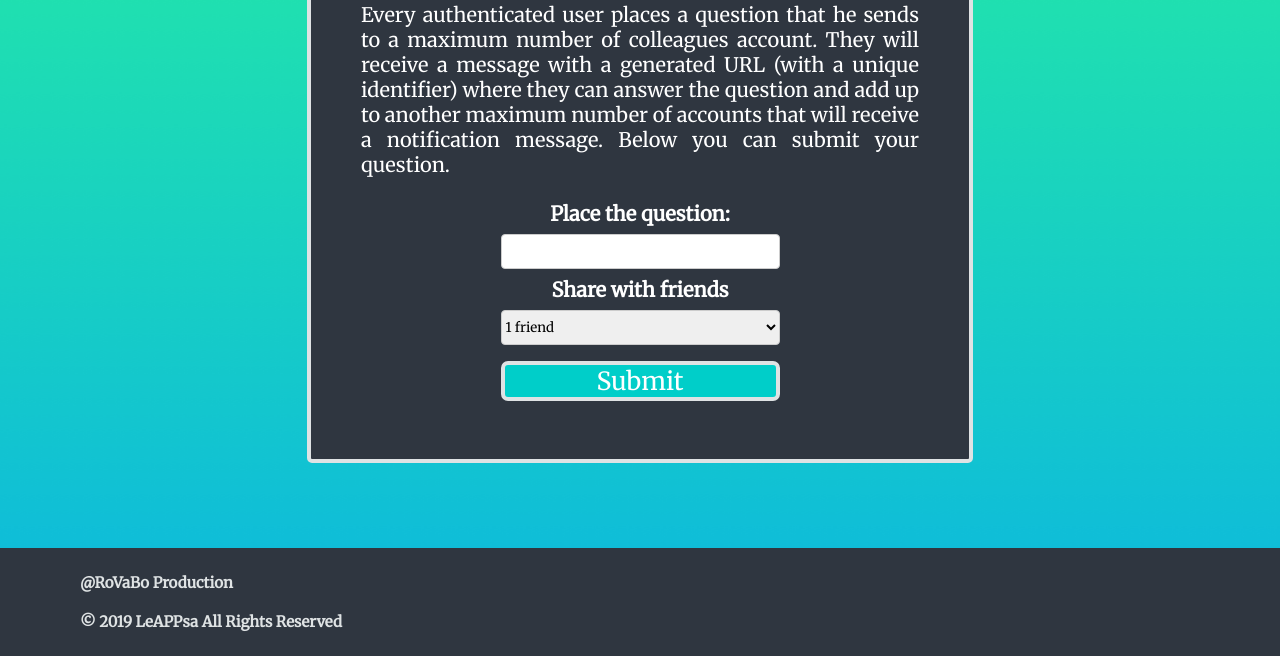
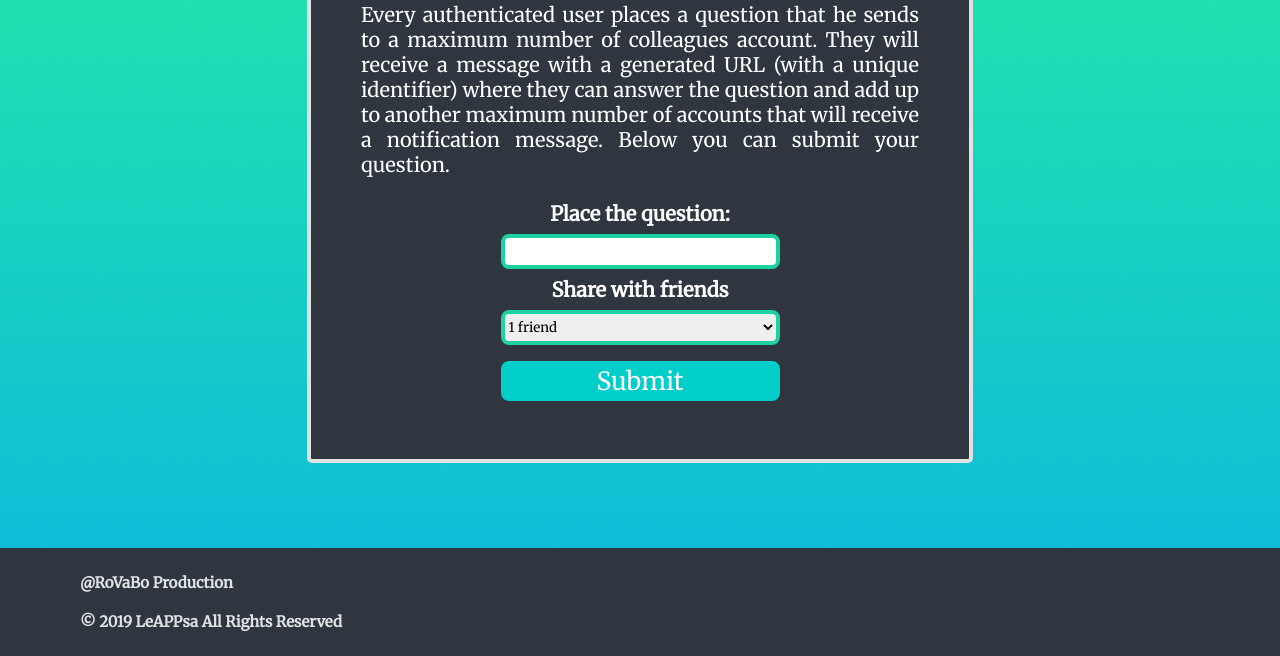
Before and after one commit to rovabo/LeAPPsa, a plain HTML site: page Final_insert_question/insert_question.html in a window 1280 px wide. In both pictures the pointer is over the input 640 px from the left and 650 px from the top of the page. Shown: the part 269-925 px from the top of the page. Drawn offline with Linux system fonts and the light colour scheme.

Commit message:
Add files via upload

```diff
--- a/Final_insert_question/style.css
+++ b/Final_insert_question/style.css
@@ -119,13 +119,13 @@ text-align: justify;
 }
 /*class used for box where you insert your question/the box from which you chose to how many friends you send the question*/
 input[type=text],select {
+  border: 4px solid #1dd1a1;
 font-family: 'Merriweather', serif;
 color:#000000;
 height: 35px;
 width:50%;
 margin: 8px 0;
-border: 1px solid #ccc;
-border-radius: 4px;
+ border-radius: 8px;
 /*The box-sizing property defines how the width and height of an element are calculated: should they include padding and borders, or not.
 The width and height properties (and min/max properties) includes content, padding and border */
  box-sizing: border-box;
@@ -147,9 +147,9 @@ input[type=submit] {
 }
 /*class used for the submit button, when where put the cursor on it*/
 input[type=submit]:hover {
-      font-family: 'Merriweather', serif;
-   border: 4px solid #DFE3E4;
+   border: 4px solid #00cec9;
   background-color: #00CEC9;
+  border-radius: 8px;
 }
 /*class used for the elements from <select>*/
 
```
